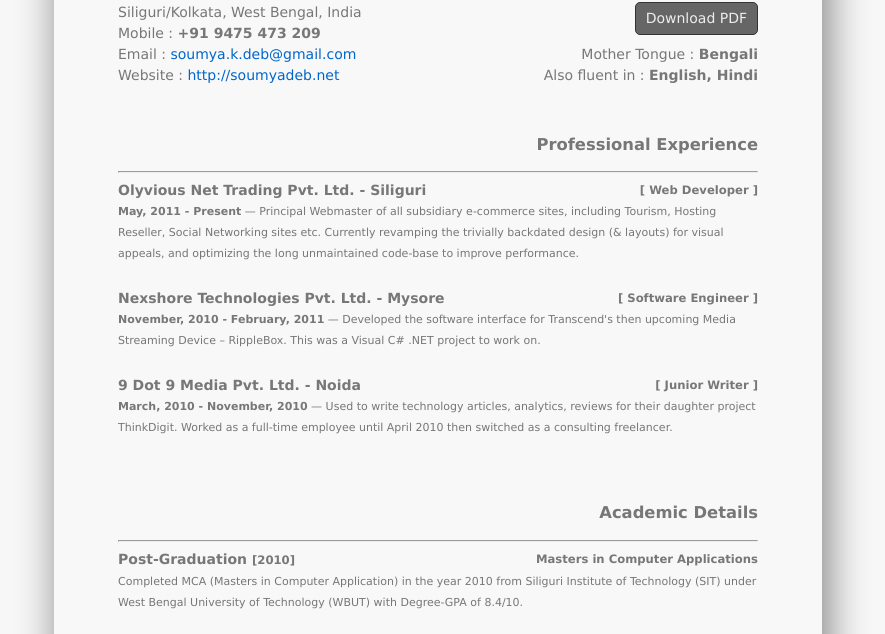
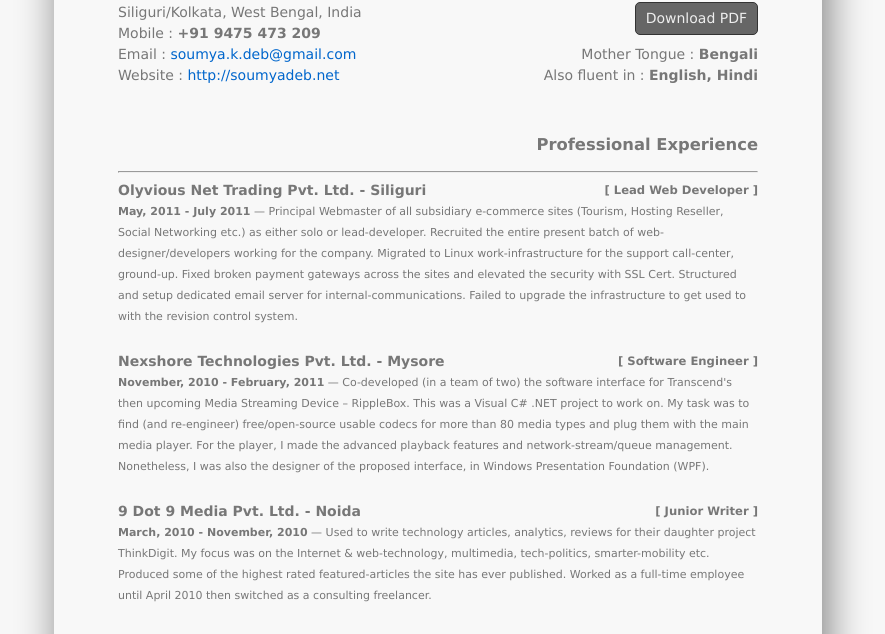
Before and after one commit to debloper/resume, a plain HTML site: page index.htm in a window 1280 px wide. Shown: the part 121-755 px from the top of the page, without its empty margins (202-1087 px from the left). Drawn offline with Linux system fonts and the light colour scheme.

Commit message:
Previous experiences rephrased

```diff
--- a/index.htm
+++ b/index.htm
@@ -61,14 +61,14 @@
     <section>
       <h3>Professional Experience</h3><hr />
       <h4>Olyvious Net Trading Pvt. Ltd. - Siliguri</h4>
-      <h5>[ Web Developer ]</h5>
-      <p><b>May, 2011 - Present</b> &mdash; Principal Webmaster of all subsidiary e-commerce sites, including Tourism, Hosting Reseller, Social Networking sites etc. Currently revamping the trivially backdated design (& layouts) for visual appeals, and optimizing the long unmaintained code-base to improve performance.</p>
+      <h5>[ Lead Web Developer ]</h5>
+      <p><b>May, 2011 - July 2011</b> &mdash; Principal Webmaster of all subsidiary e-commerce sites (Tourism, Hosting Reseller, Social Networking etc.) as either solo or lead-developer. Recruited the entire present batch of web-designer/developers working for the company. Migrated to Linux work-infrastructure for the support call-center, ground-up. Fixed broken payment gateways across the sites and elevated the security with SSL Cert. Structured and setup dedicated email server for internal-communications. Failed to upgrade the infrastructure to get used to with the revision control system.</p>
       <h4>Nexshore Technologies Pvt. Ltd. - Mysore</h4>
       <h5>[ Software Engineer ]</h5>
-      <p><b>November, 2010 - February, 2011</b> &mdash; Developed the software interface for Transcend's then upcoming Media Streaming Device &ndash; RippleBox. This was a Visual C# .NET project to work on.</p>
+      <p><b>November, 2010 - February, 2011</b> &mdash; Co-developed (in a team of two) the software interface for Transcend's then upcoming Media Streaming Device &ndash; RippleBox. This was a Visual C# .NET project to work on. My task was to find (and re-engineer) free/open-source usable codecs for more than 80 media types and plug them with the main media player. For the player, I made the advanced playback features and network-stream/queue management. Nonetheless, I was also the designer of the proposed interface, in Windows Presentation Foundation (WPF).</p>
       <h4>9 Dot 9 Media Pvt. Ltd. - Noida</h4>
       <h5>[ Junior Writer ]</h5>
-      <p><b>March, 2010 - November, 2010</b> &mdash; Used to write technology articles, analytics, reviews for their daughter project ThinkDigit. Worked as a full-time employee until April 2010 then switched as a consulting freelancer.</p>
+      <p><b>March, 2010 - November, 2010</b> &mdash; Used to write technology articles, analytics, reviews for their daughter project ThinkDigit. My focus was on the Internet &amp; web-technology, multimedia, tech-politics, smarter-mobility etc. Produced some of the highest rated featured-articles the site has ever published. Worked as a full-time employee until April 2010 then switched as a consulting freelancer.</p>
     </section>
     <section>
       <h3>Academic Details</h3><hr />
```
